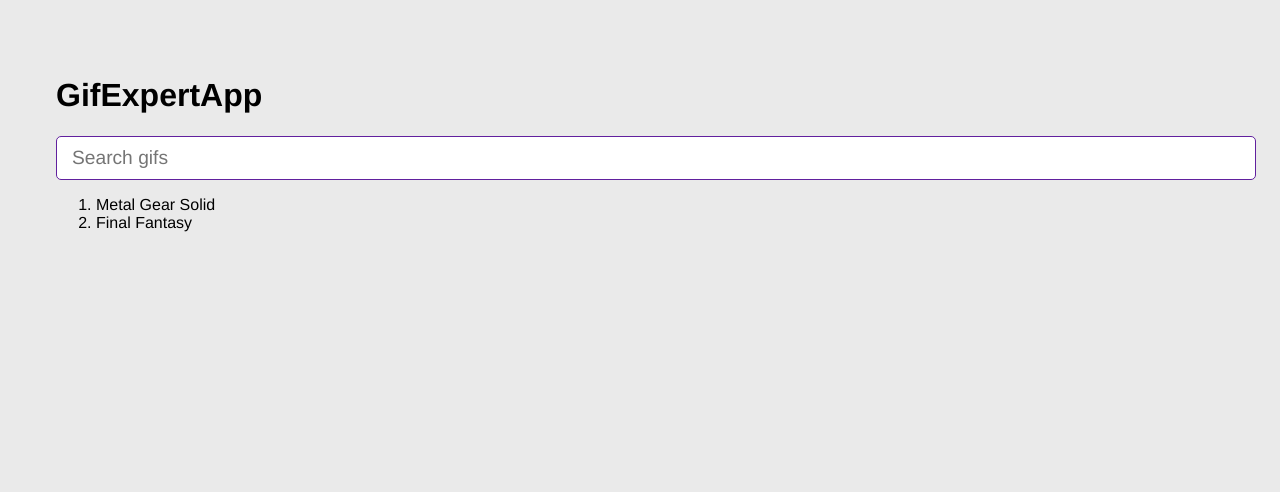
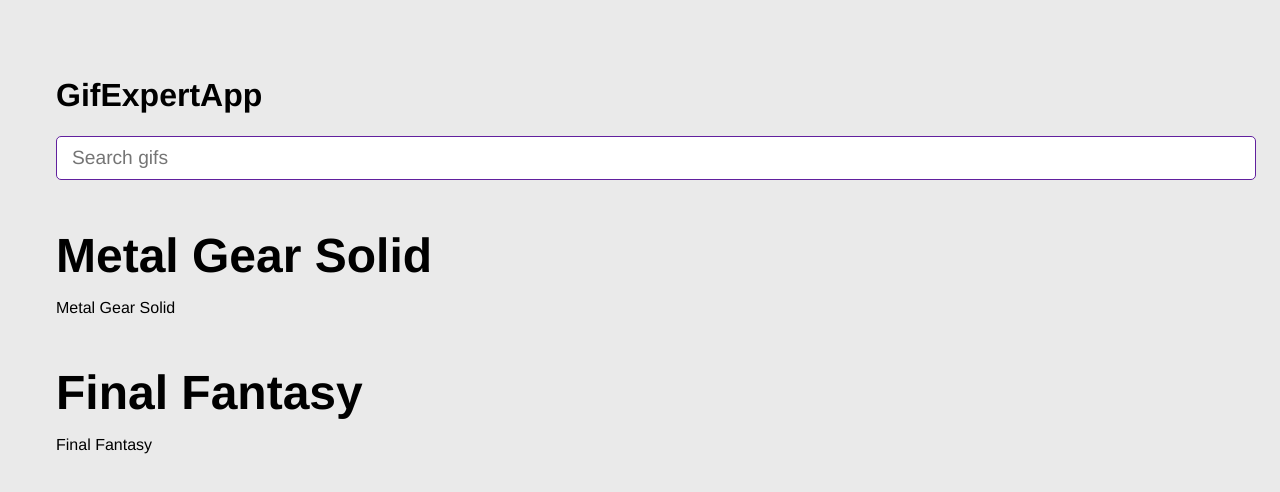
Before and after one commit to Rubru94/course-react-hooks-MERN, a React (Vite) app in the folder react/04-gif-expert-app/: page / in a window 1280 px wide. Shown: the top 492 px of the page. Built offline with nearby package versions, Linux system fonts and the light colour scheme.

Commit message:
feat(04-gif-expert-app): Create base component GifGrid

```diff
--- a/react/04-gif-expert-app/src/GifExpertApp.tsx
+++ b/react/04-gif-expert-app/src/GifExpertApp.tsx
@@ -1,5 +1,6 @@
 import { useState } from 'react';
 import { AddCategory } from './category/AddCategory';
+import { GifGrid } from './gif/GifGrid';
 
 export const GifExpertApp = () => {
   // useContextSnippet + Tab
@@ -29,10 +30,8 @@
 
   return (
     <>
-      {/* title */}
       <h1>GifExpertApp</h1>
 
-      {/* Input */}
       <AddCategory
         onNewCategory={(value: string) => onAddCategory(value)}
       ></AddCategory>
@@ -40,13 +39,9 @@
       {/* <button onClick={onAddCategory}>Add</button> */}
       {/* <button onClick={(event) => onAddCategory(event)}>Add</button> */}
 
-      {/* Items list */}
-      {/* Item */}
-      <ol>
-        {categories.map((cat) => (
-          <li key={cat}>{cat}</li>
-        ))}
-      </ol>
+      {categories.map((category) => (
+        <GifGrid key={category} category={category} />
+      ))}
     </>
   );
 };
--- a/react/04-gif-expert-app/src/category/AddCategory.tsx
+++ b/react/04-gif-expert-app/src/category/AddCategory.tsx
@@ -2,7 +2,7 @@
 
 import { ChangeEvent, FormEvent, useState } from 'react';
 
-export interface AddCategoryProps {
+interface AddCategoryProps {
   onNewCategory: React.Dispatch<string>;
 }
 
--- /dev/null
+++ b/react/04-gif-expert-app/src/gif/GifGrid.tsx
@@ -0,0 +1,14 @@
+interface GifGridProps {
+  category: string;
+}
+
+export const GifGrid = ({ category }: GifGridProps) => {
+  return (
+    <>
+      <div key={category}>
+        <h3>{category}</h3>
+        <p>{category}</p>
+      </div>
+    </>
+  );
+};
```
